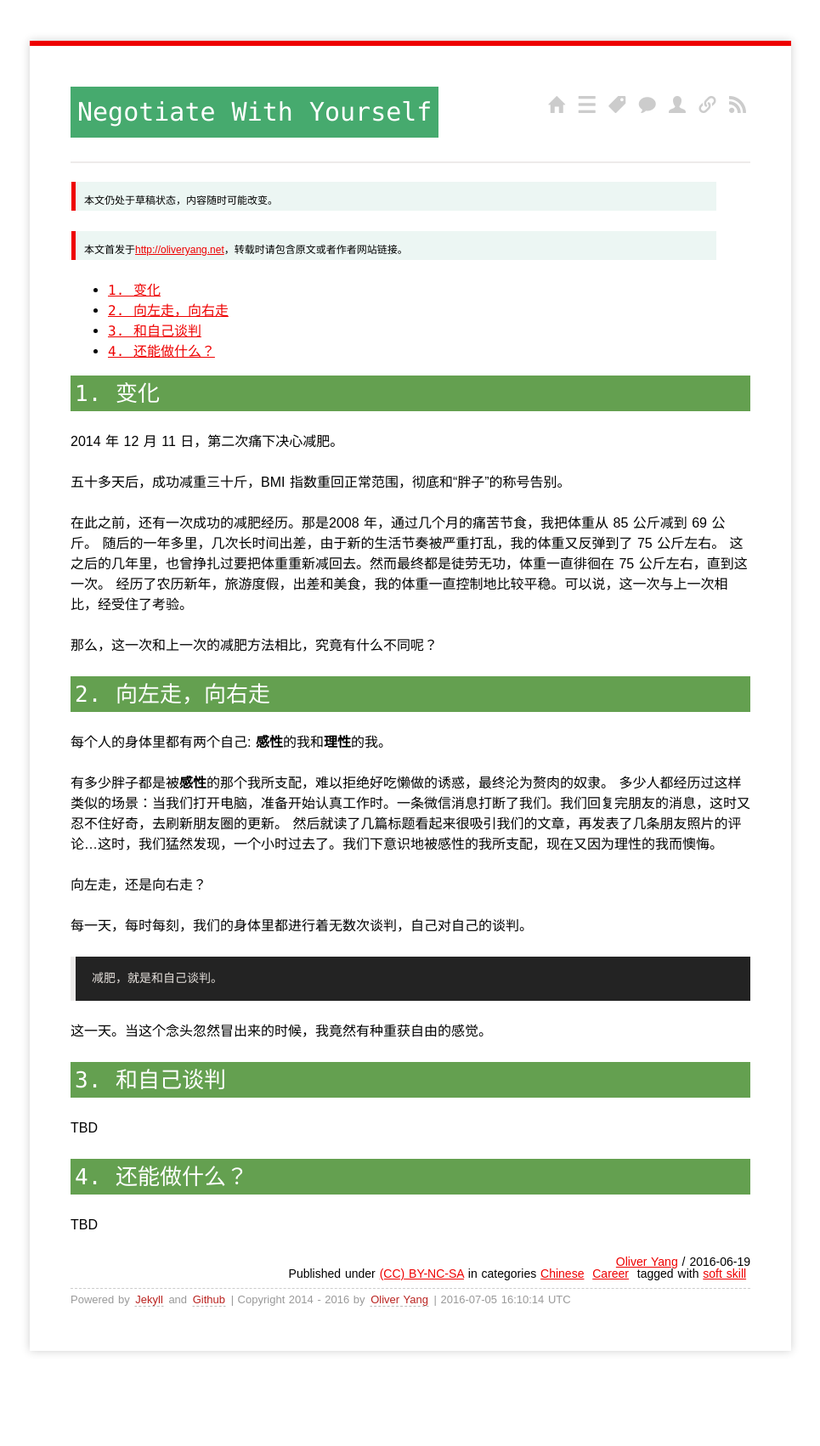
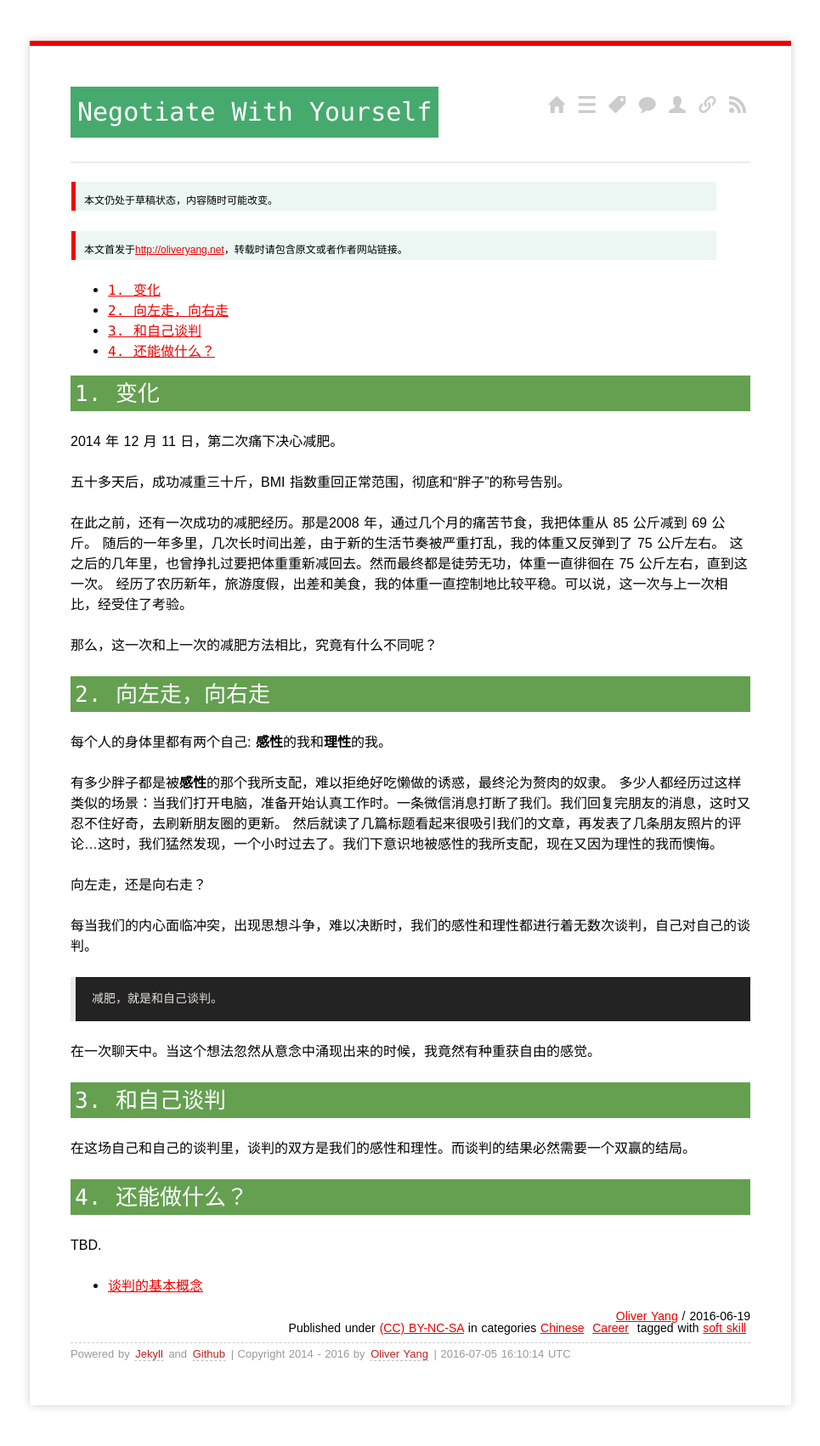
Before and after one commit to yangoliver/yangoliver.github.io, a Jekyll site: the page built from _posts/2016/2016-06-19-negotiate-with-yourself.md, in a window 1280 px wide. Shown: the whole page at 85% size, without its empty margins (157-1122 px from the left). Built offline with Jekyll 4.4.1, drawn with Linux system fonts in a browser that asks for light colours; comment, search, counter and statistics services are not loaded; before the commit the page ends 1638 px from its top, so only the background shows below that.

Commit message:
draft: cleanup format for next section

```diff
--- a/_posts/2016/2016-06-19-negotiate-with-yourself.md
+++ b/_posts/2016/2016-06-19-negotiate-with-yourself.md
@@ -37,16 +37,18 @@ tags:
 
 向左走，还是向右走？
 
-每一天，每时每刻，我们的身体里都进行着无数次谈判，自己对自己的谈判。
+每当我们的内心面临冲突，出现思想斗争，难以决断时，我们的感性和理性都进行着无数次谈判，自己对自己的谈判。
 
     减肥，就是和自己谈判。
 
-这一天。当这个念头忽然冒出来的时候，我竟然有种重获自由的感觉。
+在一次聊天中。当这个想法忽然从意念中涌现出来的时候，我竟然有种重获自由的感觉。
 
 ## 3. 和自己谈判
 
-TBD
+在这场自己和自己的谈判里，谈判的双方是我们的感性和理性。而谈判的结果必然需要一个双赢的结局。
 
 ## 4. 还能做什么？
 
-TBD
+TBD.
+
+* [谈判的基本概念](http://mp.weixin.qq.com/s?__biz=MzAwODgzMjU4MQ==&mid=406382108&idx=1&sn=f0cd646da75b75c7379a4fd3e0c7c8c0&scene=0#wechat_redirect)
```
